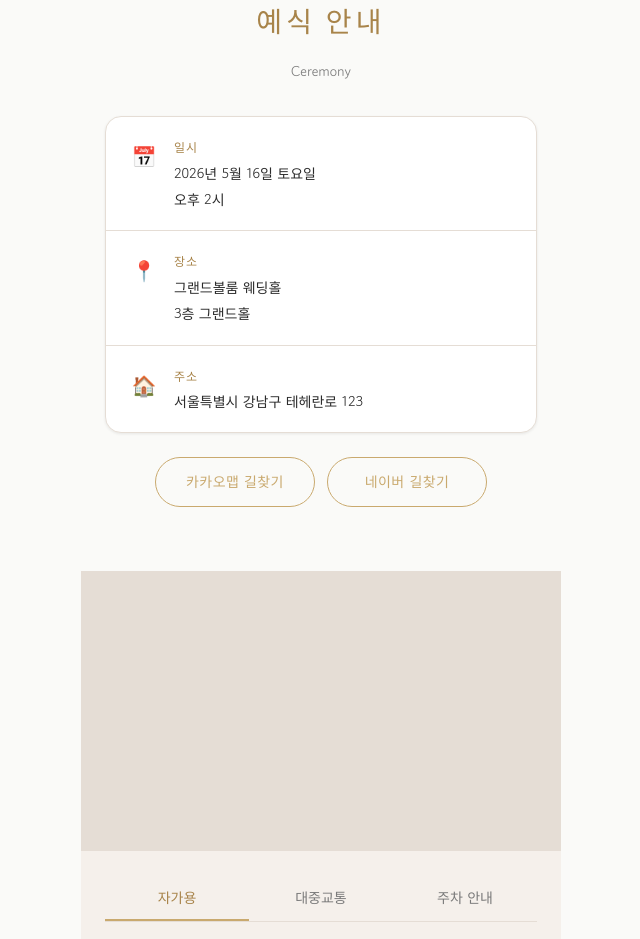
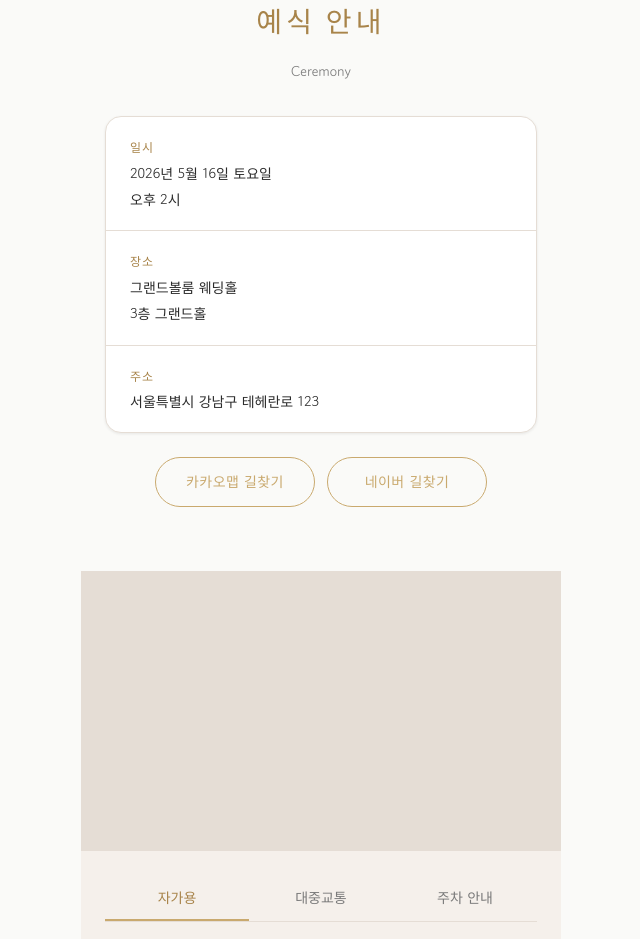
Before and after one commit to dev-hyemin/wedding-invitation, a website built with Vite: page index.html in a window 1280 px wide. Shown: the part 2250-3189 px from the top of the page, without its empty margins (319-959 px from the left). Built offline with nearby package versions, Linux system fonts and the light colour scheme; some packages are replaced by stand-ins of ours; no server answers; files whose address does not match are found by name.

Commit message:
design: 예식 안내 카드 이모지 아이콘 제거
Co-Authored-By: Claude Sonnet 4.6 <noreply@anthropic.com>

```diff
--- a/index.html
+++ b/index.html
@@ -187,7 +187,7 @@
 
       <div class="ceremony-card" data-aos="fade-up" data-aos-delay="200">
         <div class="ceremony-card__item">
-          <span class="ceremony-card__icon">📅</span>
+          <span class="ceremony-card__icon"></span>
           <div class="ceremony-card__info">
             <strong>일시</strong>
             <span>2026년 5월 16일 토요일</span>
@@ -195,7 +195,7 @@
           </div>
         </div>
         <div class="ceremony-card__item">
-          <span class="ceremony-card__icon">📍</span>
+          <span class="ceremony-card__icon"></span>
           <div class="ceremony-card__info">
             <strong>장소</strong>
             <span>그랜드볼룸 웨딩홀</span>
@@ -203,7 +203,7 @@
           </div>
         </div>
         <div class="ceremony-card__item">
-          <span class="ceremony-card__icon">🏠</span>
+          <span class="ceremony-card__icon"></span>
           <div class="ceremony-card__info">
             <strong>주소</strong>
             <span>서울특별시 강남구 테헤란로 123</span>
--- a/src/styles/components/ceremony.css
+++ b/src/styles/components/ceremony.css
@@ -25,11 +25,7 @@
 }
 
 .ceremony-card__icon {
-  font-size: var(--font-size-lg);
-  flex-shrink: 0;
-  width: 28px;
-  text-align: center;
-  margin-top: 2px;
+  display: none;
 }
 
 .ceremony-card__info {
```
